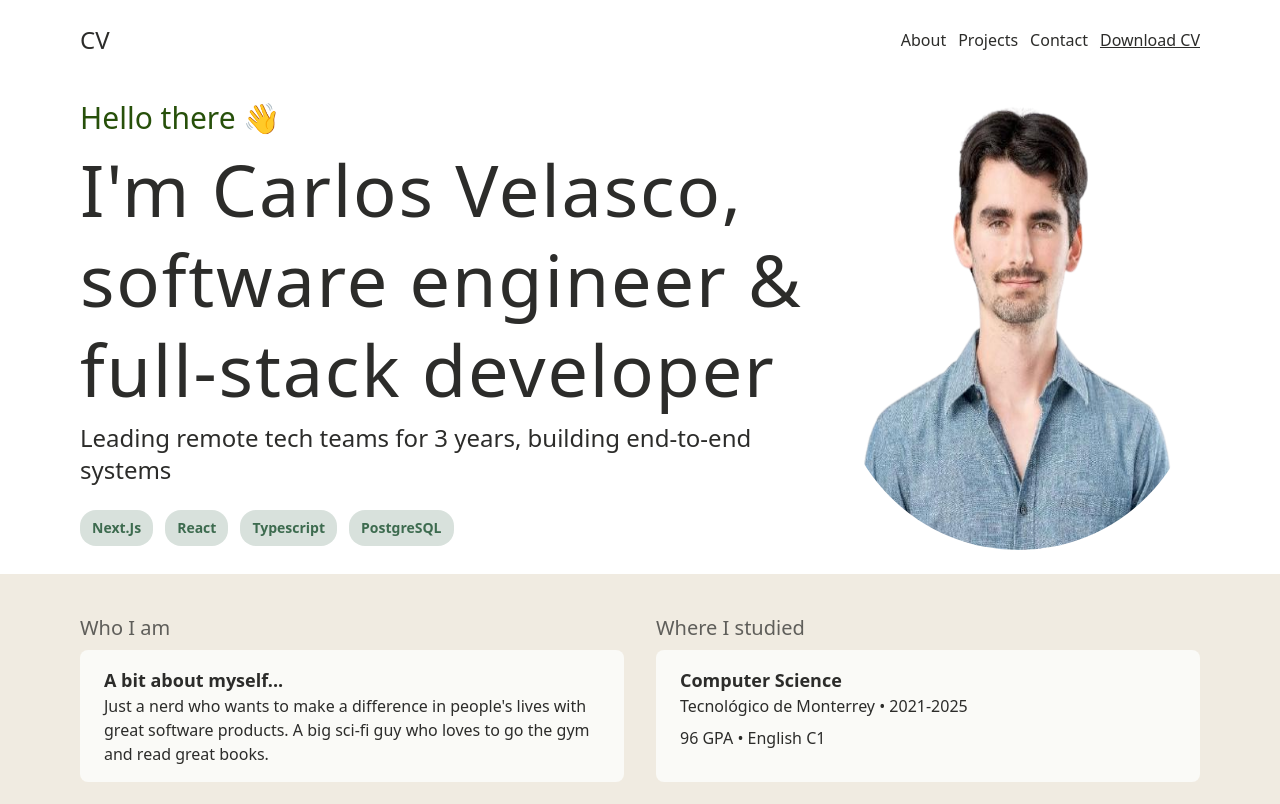
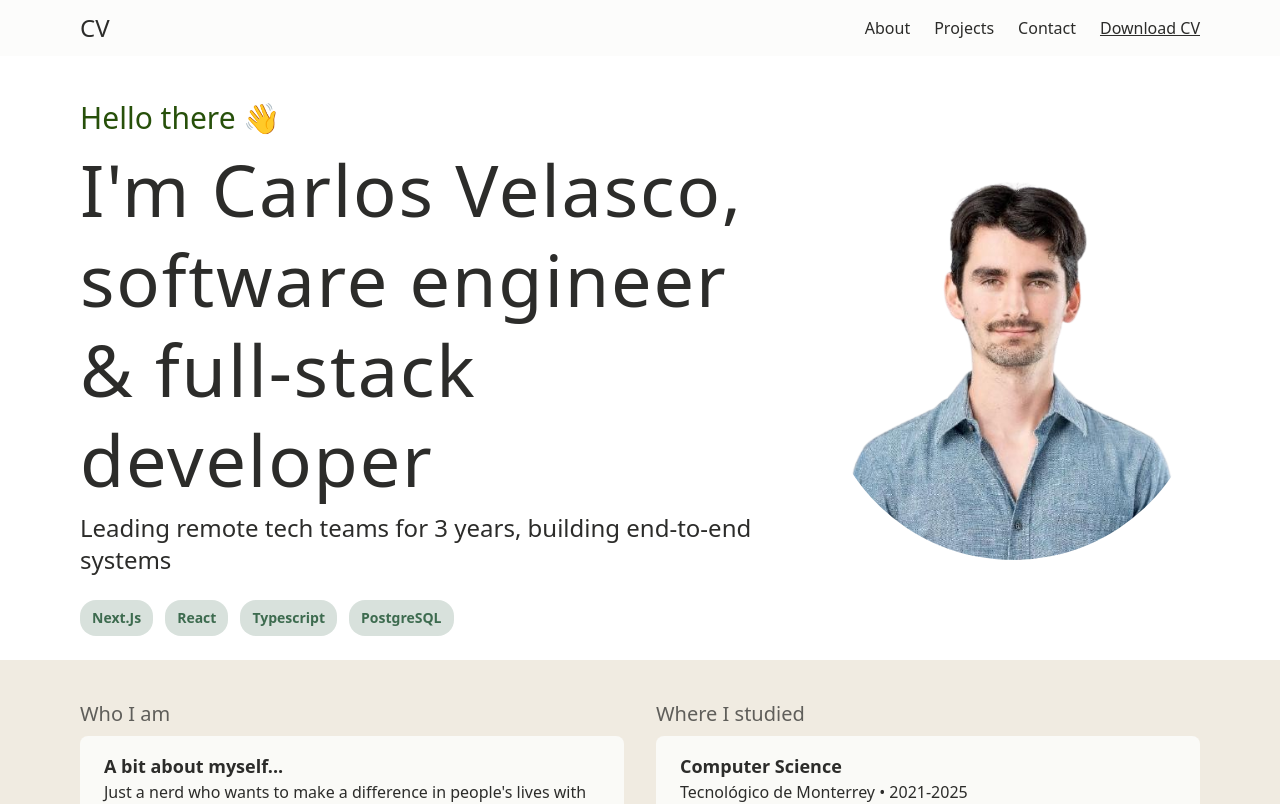
Before and after one commit to CharlesVela66/portfolio, a Next.js app: page / in a window 1280 px wide. Shown: the top 804 px of the page. Built offline with nearby package versions, Linux system fonts and the light colour scheme.

Commit message:
fix: navbar and project card size

```diff
--- a/app/globals.css
+++ b/app/globals.css
@@ -31,3 +31,11 @@
 li {
   cursor: pointer;
 }
+
+html {
+  scroll-behavior: smooth;
+}
+
+[id] {
+  scroll-margin-top: 5rem;
+}
--- a/app/page.tsx
+++ b/app/page.tsx
@@ -9,7 +9,7 @@ const Home = () => {
   return (
     <>
       <Navbar />
-      <main className="space-y-6">
+      <main className="space-y-6 pt-20">
         <FadeIn>
           <Hero />
         </FadeIn>
--- a/components/Contact.tsx
+++ b/components/Contact.tsx
@@ -65,7 +65,7 @@ const Contact = () => {
             />
           </Field>
           <Field className="mt-2">
-            <Button type="submit" className="flex flex-row gap-1 bg-text text-bg-main p-4 w-fit! self-end">
+            <Button type="submit" className="flex flex-row gap-1 bg-text text-bg-main p-4 w-fit! self-end cursor-pointer">
               Send message
               <Send className="w-4 h-4"/>
             </Button>
--- a/components/Hero.tsx
+++ b/components/Hero.tsx
@@ -5,7 +5,7 @@ const labels = ['Next.Js', 'React', 'Typescript', 'PostgreSQL'];
 
 const Hero = () => {
   return (
-    <div className='w-full flex flex-col-reverse md:flex-row mt-5 px-4 sm:px-10 md:px-20 gap-8'>
+    <div className='w-full flex flex-col-reverse md:flex-row mt-5 px-4 sm:px-10 md:px-20 gap-8' id="">
       <div className='w-full md:w-2/3 space-y-2'>
         <h1 className='text-2xl sm:text-3xl text-accent-dark font-medium'>Hello there 👋</h1>
         <h2 className='text-4xl sm:text-5xl md:text-7xl/tight tracking-wide'>I&apos;m Carlos Velasco, software engineer & full-stack developer</h2>
@@ -20,14 +20,15 @@ const Hero = () => {
         </div>
       </div>
       <div className='w-full md:w-1/3 flex items-center justify-center'>
-        <Image
-          src="/images/profile_picture.png"
-          height={450}
-          width={450}
-          alt='profile picture'
-          loading='eager'
-          className='rounded-full w-48 h-48 sm:w-64 sm:h-64 md:w-112.5 md:h-112.5'
-        />
+        <div className='relative size-40 sm:size-56 md:size-96 rounded-full overflow-hidden shrink-0'>
+          <Image
+            src="/images/profile_picture.png"
+            fill
+            alt='profile picture'
+            loading='eager'
+            className='object-cover'
+          />
+        </div>
       </div>
     </div>
   )
--- a/components/Navbar.tsx
+++ b/components/Navbar.tsx
@@ -2,21 +2,32 @@
 
 import { useState } from "react"
 import { Menu, X } from "lucide-react"
-import Link from "next/link"
 
-const NAV_ITEMS = ["About", "Projects", "Contact", "Download CV"]
+const NAV_LINKS = [
+  { label: "About", href: "#about" },
+  { label: "Projects", href: "#projects" },
+  { label: "Contact", href: "#contact" },
+  { label: "Download CV", href: "/files/CV_CARLOSVELASCO.pdf", className: "underline", download: true },
+]
 
 const Navbar = () => {
   const [isOpen, setIsOpen] = useState(false)
 
   return (
-    <nav className="relative flex items-center justify-between px-4 sm:px-10 md:px-20 py-6">
-      <p className="font-light text-2xl">CV</p>
-      <ul className="hidden md:flex space-x-3">
-        <Link href="#about">About</Link>
-        <Link href="#projects">Projects</Link>
-        <Link href="#contact">Contact</Link>
-        <Link href="/files/CV_CARLOSVELASCO.pdf" className="underline" download>Download CV</Link>
+    <nav className="fixed top-0 left-0 right-0 z-50 bg-bg-main/50 backdrop-blur-md flex items-center justify-between px-4 sm:px-10 md:px-20 py-3">
+      <a className="font-light text-2xl" href="#">CV</a>
+      <ul className="hidden md:flex items-center space-x-6">
+        {NAV_LINKS.map(({ label, href, className, download }) => (
+          <li key={label}>
+            <a
+              href={href}
+              download={download}
+              className={`hover:text-accent-main transition-colors duration-200 ${className ?? ""}`}
+            >
+              {label}
+            </a>
+          </li>
+        ))}
       </ul>
       <button
         type="button"
@@ -27,10 +38,16 @@ const Navbar = () => {
         {isOpen ? <X className="w-6 h-6" /> : <Menu className="w-6 h-6" />}
       </button>
       {isOpen && (
-        <ul className="absolute top-full left-0 right-0 z-50 flex flex-col gap-4 border-b border-border bg-bg-main px-4 py-6 md:hidden">
-          {NAV_ITEMS.map((item) => (
-            <li key={item} className={item === "Download CV" ? "underline" : ""} onClick={() => setIsOpen(false)}>
-              {item}
+        <ul className="absolute top-full left-0 right-0 flex flex-col gap-4 border-b border-border bg-bg-main px-4 py-6 md:hidden">
+          {NAV_LINKS.map(({ label, href, className, download }) => (
+            <li key={label} onClick={() => setIsOpen(false)}>
+              <a
+                href={href}
+                download={download}
+                className={`hover:text-accent-main transition-colors duration-200 ${className ?? ""}`}
+              >
+                {label}
+              </a>
             </li>
           ))}
         </ul>
--- a/components/ProjectCard.tsx
+++ b/components/ProjectCard.tsx
@@ -11,7 +11,7 @@ interface ProjectCardProps {
 const ProjectCard = ({project}: ProjectCardProps) => {
   return (
     <div className="w-full flex flex-col md:flex-row rounded-xl gap-3 border border-border overflow-hidden">
-        <div className="relative w-full h-55 sm:h-70 md:h-92.5 md:w-1/3 shrink-0">
+        <div className="relative w-full h-55 sm:h-70 md:h-92.5 lg:w-1/2 md:w-2/5 shrink-0">
             <Image
                 src={project.image}
                 fill
```
